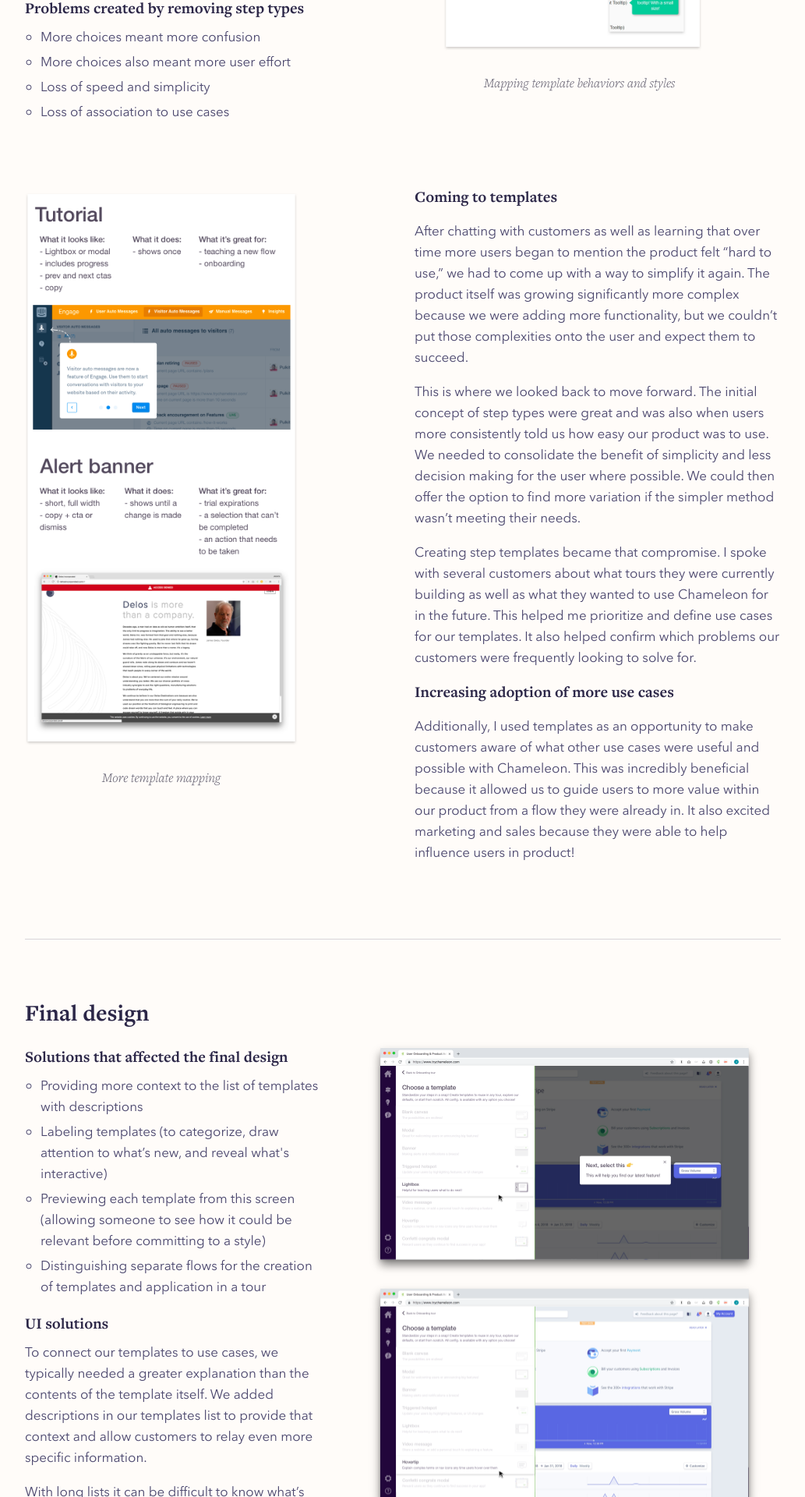
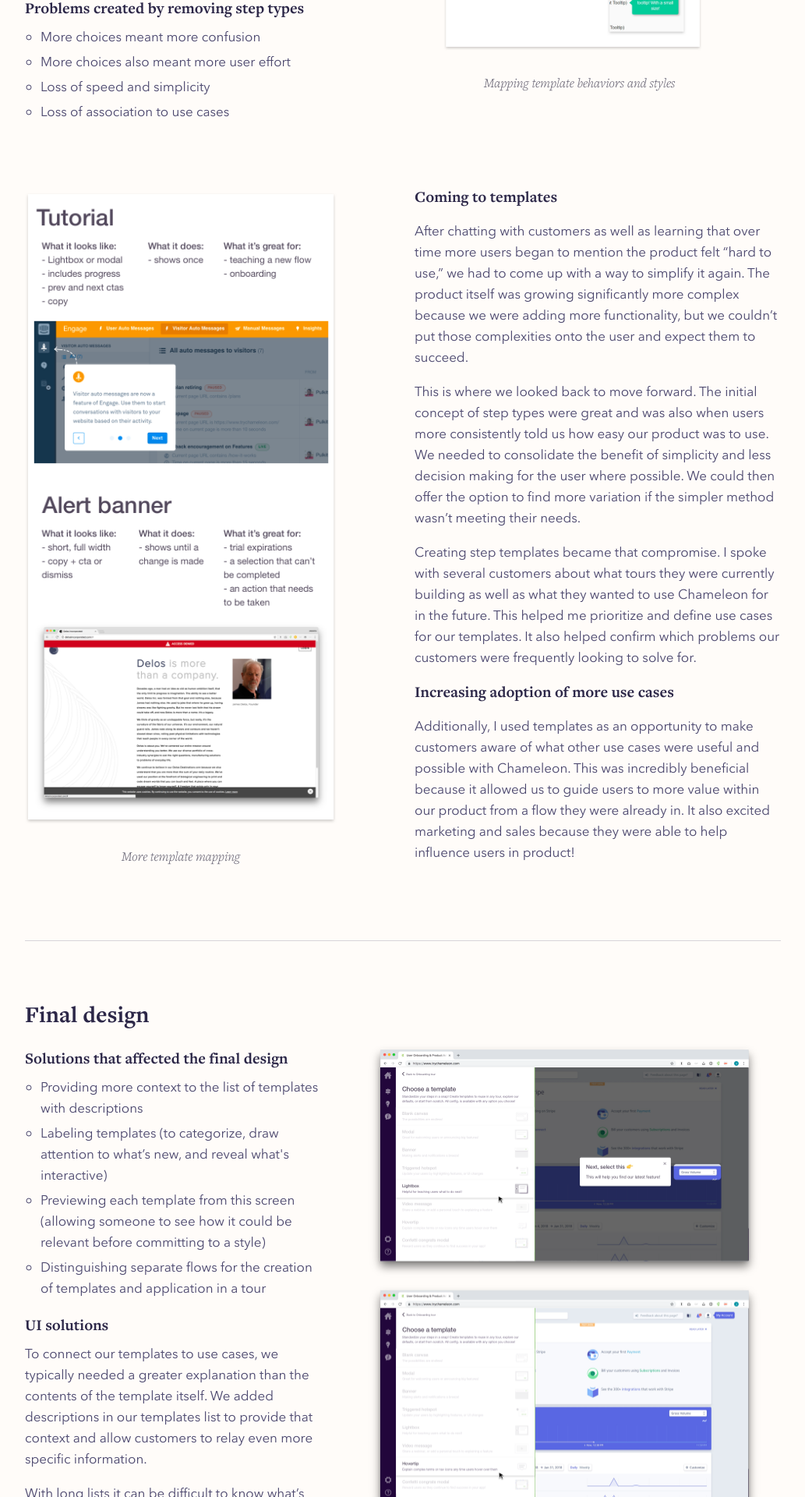
Before and after one commit to jessbottali/jessicabottali.com, a Jekyll site: the page built from projects/chameleon-templates/index.html, in a window 1280 px wide. Shown: the part 2912-4832 px from the top of the page at 78% size, without its empty margins (123-1156 px from the left). Built offline with Jekyll 4.4.1, drawn with Linux system fonts in a browser that asks for light colours; comment, search, counter and statistics services are not loaded.

Commit message:
Update index.html

```diff
--- a/projects/chameleon-templates/index.html
+++ b/projects/chameleon-templates/index.html
@@ -77,8 +77,8 @@ title: "Chameleon templates"
 <div class="Container">
   <div class="Grid gutters">
     <div class="Grid-cell u-6of12" style="padding-top: 30px;">
-        <div class="Catalog-sketch-images" style="width: 350px;">
-          <img src="./images/templatizing-behaviors-styles-2@2x.png" class="ProjectImage ml0" style="width: 350px;" />
+        <div class="Catalog-sketch-images" style="width: 400px;">
+          <img src="./images/templatizing-behaviors-styles-2@2x.png" class="ProjectImage ml0" style="width: 400px;" />
           <p class="ImageCaption">More template mapping</p>
         </div>
     </div>
```
